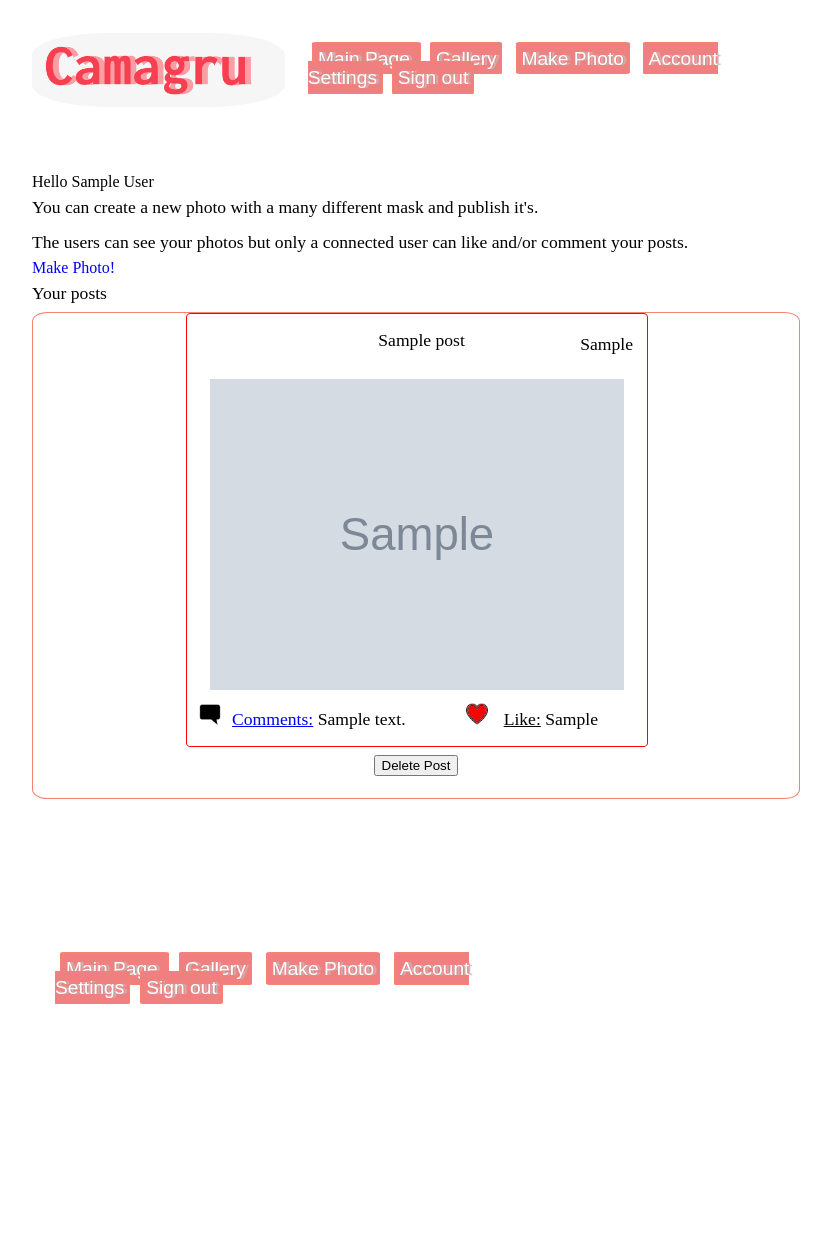
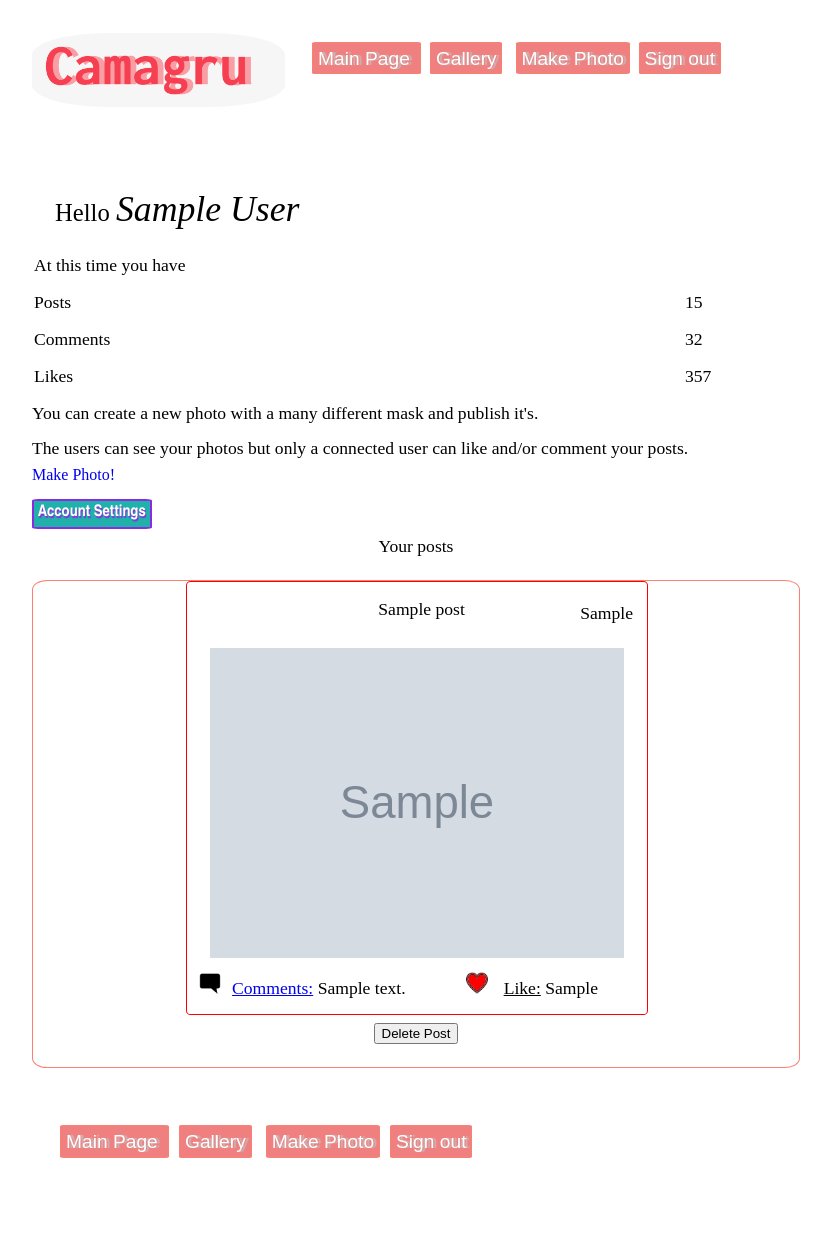
Before and after one commit to TimiTeam/Camagru, a PHP site: page /camagru/ in a window 1280 px wide. Shown: the whole page, without its empty margins (224-1055 px from the left). Before the commit the page ends 1004 px from the top, so only its background shows below. Run offline with PHP 8.4, Linux system fonts and the light colour scheme; the visitor is signed in with stand-in values (Sample User, id 1); tables that the repository leaves empty or names only in its code hold one stand-in row (values such as "Sample post"); grey boxes marked "Sample" are stand-in pictures.

Commit message:
start make user main page more pretty

```diff
--- a/app/config/routes.php
+++ b/app/config/routes.php
@@ -17,9 +17,9 @@ return [
 		'controller' => 'account',
 		'action' => 'logout'
 	],
-	'camagru/account/setting' => [
+	'camagru/account/settings' => [
 		'controller' => 'account',
-		'action' => 'setting'
+		'action' => 'settings'
 	],
 	'camagru/account/validData' => [
 		'controller' => 'account',
--- a/app/controllers/AccountController.class.php
+++ b/app/controllers/AccountController.class.php
@@ -46,7 +46,7 @@ class AccountController extends Controller{
         header("Location: http://localhost:8080/camagru/");
         exit;
     }
-    public function settingAction($param = []){
+    public function settingsAction($param = []){
         if (!isset($_SESSION['user_in']))
             header("Location: http://localhost:8080/camagru/");
         $user = $this->model->getCurrentUser($_SESSION['user_id']);
--- a/app/style/headStyle.css
+++ b/app/style/headStyle.css
@@ -50,6 +50,12 @@ p {
     width: 100%;
     padding-left: 3%;
     font-size: 140%;
+}
+
+.user_name{
+    font-family: "American Typewriter";
+    font-size: 145%;
+    font-style: oblique;
 }
 
 .hor_list{
@@ -136,7 +142,7 @@ input{
 
 .simple_button{
     min-width: max-content;
-    width: 12%;
+    width: 14%;
     height: 5%;
     padding: 0.5%;
     background: lightseagreen;
--- a/app/style/postsStyle.css
+++ b/app/style/postsStyle.css
@@ -118,3 +118,9 @@ textarea
     width: 22px;
     height: 22px;;
 }
+
+.comment_like:hover{
+    box-shadow: 2px 3px 4px rgba(196, 0, 255, 0.2),
+    -2px 3px 4px rgba(196, 0, 255, 0.2),
+    0px -3px 4px rgba(196, 0, 255, 0.2);
+}
--- a/app/views/account/reset.php
+++ b/app/views/account/reset.php
@@ -55,7 +55,7 @@
                 <p></p>
             </td>
             <td class="data">
-                <button>Reset</button>
+                <button class="simple_button">Reset</button>
             </td>
         </tr>
     </table>
--- a/app/views/layout/default.php
+++ b/app/views/layout/default.php
@@ -1,7 +1,7 @@
 <?php
     if (isset($_SESSION['user_in'])){
-        $dt = array ('Register' =>'<a href="http://localhost:8080/camagru/account/setting"><li>Account Settings</li>',
-            'LogIn' => '<a href="http://localhost:8080/camagru/account/logout"><li>Sign out</li></a>');
+        $dt = array ('Register' =>'<a href="/camagru/account/makePhoto"><li>Make Photo</li>',
+            'LogIn' => '<a href="/camagru/account/logout"><li>Sign out</li></a>');
     }
     else{
         $dt = array ('Register' =>'<a href="/camagru/account/register"><li>Registration</li>',
@@ -34,7 +34,6 @@
             <a href="/camagru/"><li>Main Page </li>
             </a>
             <a href="/camagru/gallery/show"><li>Gallery</li></a>
-            <a href="/camagru/account/makePhoto"><li>Make Photo</li></a>
             <?php
                 foreach($dt as $d)
                     echo $d;
@@ -49,9 +48,8 @@
     <footer>
     <div class="hor_list">
         <ul class="hr">
-            <a href="http://localhost:8080/camagru/"><li>Main Page </li></a>
-            <a href="http://localhost:8080/camagru/gallery/show"><li>Gallery</li></a>
-            <a href="http://localhost:8080/camagru/account/makePhoto"><li>Make Photo</li></a>
+            <a href="/camagru/"><li>Main Page </li></a>
+            <a href="/camagru/gallery/show"><li>Gallery</li></a>
             <?php
                 foreach($dt as $d)
                     echo $d;
--- a/app/views/main/index.php
+++ b/app/views/main/index.php
@@ -23,11 +23,50 @@
         <a href="http://localhost:8080/camagru/account/register">Create you own account</a>';
     }
     else if ($user)
-        echo '<h3>Hello '.$user['first_name'].' '.$user['last_name'].'</h3>
+        echo '<div class="welcome">
+                <p> Hello <b class="user_name">'.$user['first_name'].' '.$user['last_name'].'</b></p>
+             </div>
+             <table>
+                 <tr>
+                     <td>
+                         <p>At this time you have </p>
+                     </td>
+                 </tr>
+                 <tr>
+                     <td>
+                         <p>Posts</p>
+                 </td>
+                     <td>
+                         <p>15</p>
+                     </td>
+                 </tr>
+                 <tr>
+                     <td>
+                         <p>Comments</p>
+                 </td>
+                     <td>
+                         <p>32</p>
+                     </td>
+                 </tr>
+                 <tr>
+                     <td>
+                         <p>Likes</p>
+                 </td>
+                     <td>
+                         <p>357</p>
+                     </td>
+                 </tr>
+             </table>
         <p>You can create a new photo with a many different mask and publish it\'s.<br>
         The users can see your photos but only a connected user can like and/or comment your posts.</p>
         <a href="http://localhost:8080/camagru/account/makePhoto"><b>Make Photo</b>!</a>
-        <p>Your posts </p>';
+        <div class="account_settings">
+        <br>
+            <a href="/camagru/account/settings">
+                <button class="simple_button">Account Settings</button>
+            </a>
+        </div>
+        <p style="text-align: center">Your posts </p> <br>';
         if (isset($posts)){
             echo '<div class="user_photo">';
             foreach($posts as $post){
@@ -46,7 +85,7 @@
                             <p>'.$post['published'].'</p>
                         </div>
                         </div>
-                    <a href="http://localhost:8080/camagru/gallery/showPost?post_id='.$post['id'].'">
+                    <a href="/camagru/gallery/showPost?post_id='.$post['id'].'">
                     <img alt="image" class="img_user" src="/camagru/'.$post['path_photo'].'" > <br>
                     <div class="title_date">
                         <div class="comment">
@@ -58,7 +97,7 @@
                         <div class="like">
                         <div class="users_likes" id="usr_likes'.$post['id'].'">';
                             foreach ($likes[$post['id']] as $like){
-                                echo '<a href="http://localhost:8080/camagru/gallery/account?user_id='.$like['user_id'].'">'.$like['nickname'].'</a><br>';
+                                echo '<a href="/camagru/gallery/account?user_id='.$like['user_id'].'">'.$like['nickname'].'</a><br>';
                             }
                         echo '</div> <p>';
                             $tag = '<img class="comment_like" src="/camagru/app/res/';
```
Also changed, not shown: app/views/account/login.php (+14 -2 lines), app/views/account/settings.php (renamed from app/views/account/setting.php).
